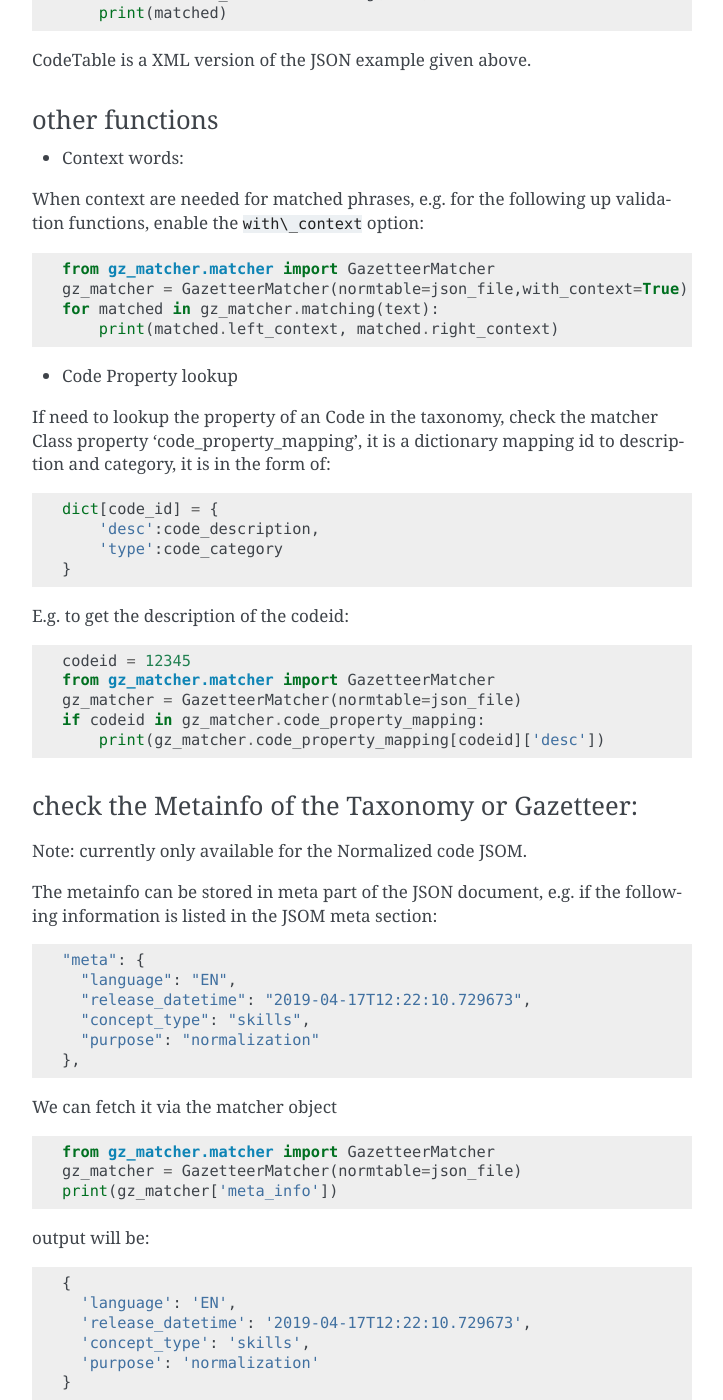
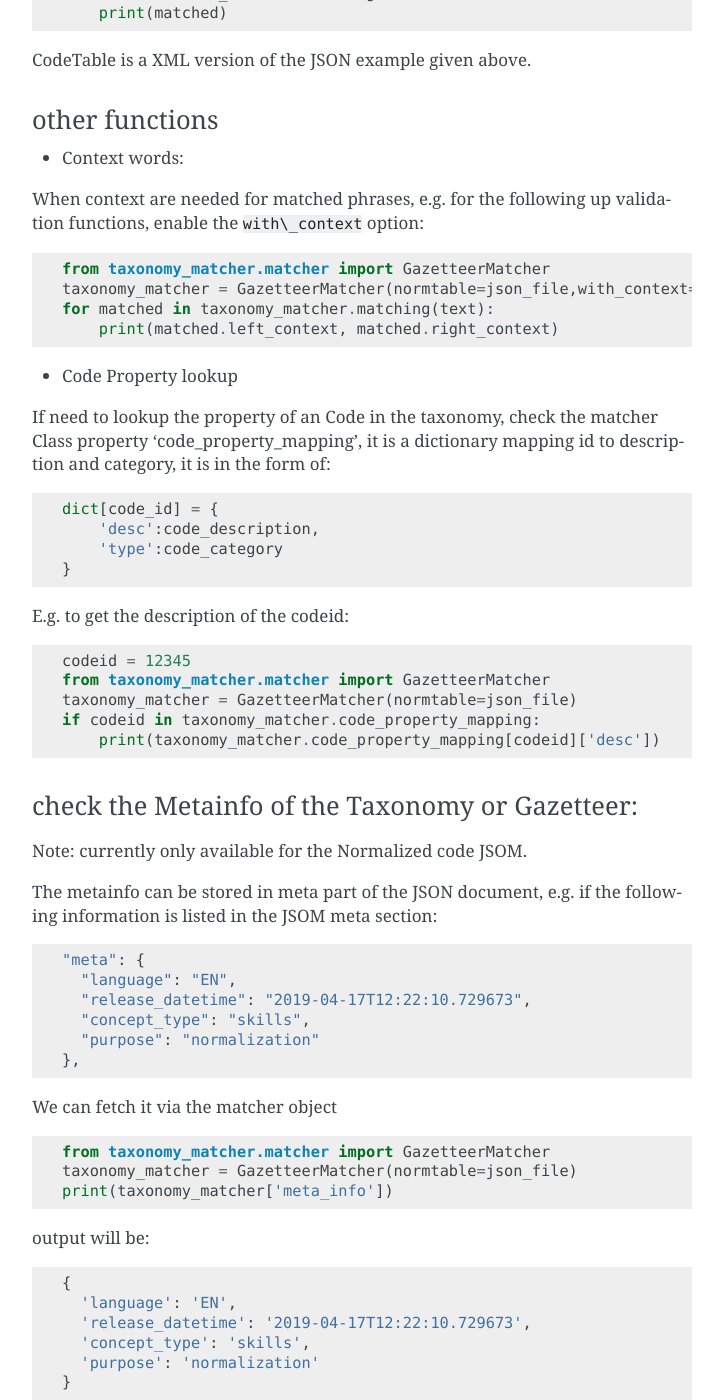
Before and after one commit to tilaboy/taxonomy-matcher, a Sphinx documentation site: the page built from docs/readme.rst, in a window 1280 px wide and 1400 px high, scrolled down 1908 px. Shown: the whole window, without its empty margins (388-1111 px from the left). Built offline with Sphinx 7.4.7, drawn with Linux system fonts in a browser that asks for light colours; formulas are drawn with MathJax 3; pages that are not in the unit, such as notebooks, are missing from menus; the version number is read from the project's files by our own code; some of the changed text lies outside the part shown.

Commit message:
change the package name from gz_matcher to taxonomy_matcher

```diff
--- a/README.rst
+++ b/README.rst
@@ -22,9 +22,9 @@ Use gazetteer-matcher module
 
 ::
 
-   from gz_matcher.matcher import GazetteerMatcher
-   gz_matcher = GazetteerMatcher(normtable=json_file)
-   for matched in gz_matcher.matching(text):
+   from taxonomy_matcher.matcher import GazetteerMatcher
+   taxonomy_matcher = GazetteerMatcher(normtable=json_file)
+   for matched in taxonomy_matcher.matching(text):
        print(matched)
 
 And an example of the normalization table in JSON:
@@ -74,9 +74,9 @@ And an example of the normalization table in JSON:
 
 ::
 
-   from gz_matcher.matcher import GazetteerMatcher
-   gz_matcher = GazetteerMatcher(gazetteer=gz_file)
-   for matched in gz_matcher.matching(text):
+   from taxonomy_matcher.matcher import GazetteerMatcher
+   taxonomy_matcher = GazetteerMatcher(gazetteer=gz_file)
+   for matched in taxonomy_matcher.matching(text):
        print(matched)
 
 and an example of the gazetteer
@@ -94,7 +94,7 @@ and an example of the gazetteer
 
 ::
 
-   from gz_matcher.matcher import GazetteerMatcher
+   from taxonomy_matcher.matcher import GazetteerMatcher
    ct_matcher = GazetteerMatcher(codetable=ct_file)
    for matched in ct_matcher.matching(text):
        print(matched)
@@ -111,9 +111,9 @@ validation functions, enable the ``with\_context`` option:
 
 ::
 
-   from gz_matcher.matcher import GazetteerMatcher
-   gz_matcher = GazetteerMatcher(normtable=json_file,with_context=True)
-   for matched in gz_matcher.matching(text):
+   from taxonomy_matcher.matcher import GazetteerMatcher
+   taxonomy_matcher = GazetteerMatcher(normtable=json_file,with_context=True)
+   for matched in taxonomy_matcher.matching(text):
        print(matched.left_context, matched.right_context)
 
 -  Code Property lookup
@@ -135,10 +135,10 @@ E.g. to get the description of the codeid:
 ::
 
     codeid = 12345
-    from gz_matcher.matcher import GazetteerMatcher
-    gz_matcher = GazetteerMatcher(normtable=json_file)
-    if codeid in gz_matcher.code_property_mapping:
-        print(gz_matcher.code_property_mapping[codeid]['desc'])
+    from taxonomy_matcher.matcher import GazetteerMatcher
+    taxonomy_matcher = GazetteerMatcher(normtable=json_file)
+    if codeid in taxonomy_matcher.code_property_mapping:
+        print(taxonomy_matcher.code_property_mapping[codeid]['desc'])
 
 
 check the Metainfo of the Taxonomy or Gazetteer:
@@ -162,9 +162,9 @@ We can fetch it via the matcher object
 
 ::
 
-    from gz_matcher.matcher import GazetteerMatcher
-    gz_matcher = GazetteerMatcher(normtable=json_file)
-    print(gz_matcher['meta_info'])
+    from taxonomy_matcher.matcher import GazetteerMatcher
+    taxonomy_matcher = GazetteerMatcher(normtable=json_file)
+    print(taxonomy_matcher['meta_info'])
 
 output will be:
 
--- a/docs/conf.py
+++ b/docs/conf.py
@@ -1,7 +1,7 @@
 #!/usr/bin/env python3
 # -*- coding: utf-8 -*-
 #
-# gz_matcher documentation build configuration file, created by
+# taxonomy_matcher documentation build configuration file, created by
 # sphinx-quickstart on Mon Jul 29 02:50:56 2019.
 #
 # This file is execfile()d with the current directory set to its
@@ -21,7 +21,7 @@ import os
 import sys
 sys.path.insert(0, os.path.abspath('..'))
 
-import gz_matcher
+import taxonomy_matcher
 
 # -- General configuration ------------------------------------------------
 
@@ -49,7 +49,7 @@ source_suffix = ['.rst', '.md']
 master_doc = 'index'
 
 # General information about the project.
-project = 'gz_matcher'
+project = 'taxonomy_matcher'
 copyright = '2019, Chao Li'
 author = 'Chao Li'
 
@@ -58,9 +58,9 @@ author = 'Chao Li'
 # built documents.
 #
 # The short X.Y version.
-version = gz_matcher.__version__
+version = taxonomy_matcher.__version__
 # The full version, including alpha/beta/rc tags.
-release = gz_matcher.__version__
+release = taxonomy_matcher.__version__
 
 # The language for content autogenerated by Sphinx. Refer to documentation
 # for a list of supported languages.
@@ -115,7 +115,7 @@ html_sidebars = {
 # -- Options for HTMLHelp output ------------------------------------------
 
 # Output file base name for HTML help builder.
-htmlhelp_basename = 'gz_matcherdoc'
+htmlhelp_basename = 'taxonomy_matcherdoc'
 
 
 # -- Options for LaTeX output ---------------------------------------------
@@ -142,7 +142,7 @@ latex_elements = {
 # (source start file, target name, title,
 #  author, documentclass [howto, manual, or own class]).
 latex_documents = [
-    (master_doc, 'gz_matcher.tex', 'gz\\_matcher Documentation',
+    (master_doc, 'taxonomy_matcher.tex', 'gz\\_matcher Documentation',
      'Chao Li', 'manual'),
 ]
 
@@ -152,7 +152,7 @@ latex_documents = [
 # One entry per manual page. List of tuples
 # (source start file, name, description, authors, manual section).
 man_pages = [
-    (master_doc, 'gz_matcher', 'gz_matcher Documentation',
+    (master_doc, 'taxonomy_matcher', 'taxonomy_matcher Documentation',
      [author], 1)
 ]
 
@@ -163,7 +163,7 @@ man_pages = [
 # (source start file, target name, title, author,
 #  dir menu entry, description, category)
 texinfo_documents = [
-    (master_doc, 'gz_matcher', 'gz_matcher Documentation',
-     author, 'gz_matcher', 'One line description of project.',
+    (master_doc, 'taxonomy_matcher', 'taxonomy_matcher Documentation',
+     author, 'taxonomy_matcher', 'One line description of project.',
      'Miscellaneous'),
 ]
--- a/gz_matcher/__init__.py
+++ b/gz_matcher/__init__.py
@@ -7,4 +7,4 @@ Top-level package for gz-matcher
 __author__ = """Chao Li"""
 __email__ = 'chaoli.job@google.com'
 __version__ = '0.0.3'
-name = "gz_matcher"
+name = "taxonomy_matcher"
--- a/setup.cfg
+++ b/setup.cfg
@@ -7,7 +7,7 @@ tag = True
 search = version='{current_version}'
 replace = version='{new_version}'
 
-[bumpversion:file:gz_matcher/__init__.py]
+[bumpversion:file:taxonomy_matcher/__init__.py]
 search = __version__ = '{current_version}'
 replace = __version__ = '{new_version}'
 
```
Also changed, not shown: docs/installation.rst (+4 -4 lines), setup.py (+4 -4 lines), .travis.yml, 12 other files.
